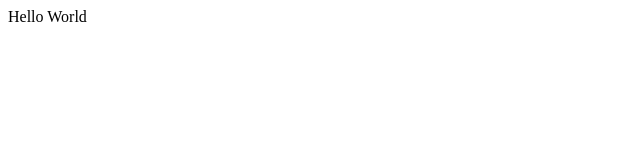
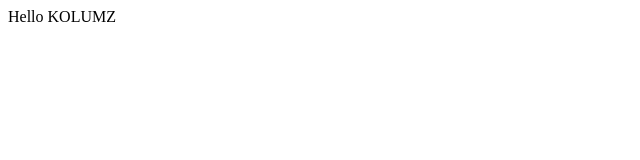
Before and after one commit to kolumz/staticwedev-react, a React (Create React App) app: page / in a window 1280 px wide. Shown: the top 160 px of the page, without its empty margins (0-640 px from the left). Built offline with nearby package versions, Linux system fonts and the light colour scheme; the HTML template or start-up script is replaced by a standard one.

Commit message:
First commit

```diff
--- a/public/index.html
+++ b/public/index.html
@@ -24,7 +24,7 @@
       work correctly both with client-side routing and a non-root public URL.
       Learn how to configure a non-root public URL by running `npm run build`.
     -->
-    <title>React App</title>
+    <title>Kolumz | React App</title>
   </head>
   <body>
     <noscript>You need to enable JavaScript to run this app.</noscript>
--- a/src/App.js
+++ b/src/App.js
@@ -1,7 +1,7 @@
 import React from 'react';
 
 function App() {
-  const value = 'World';
+  const value = 'KOLUMZ';
   return <div>Hello {value}</div>;
 }
 
```
